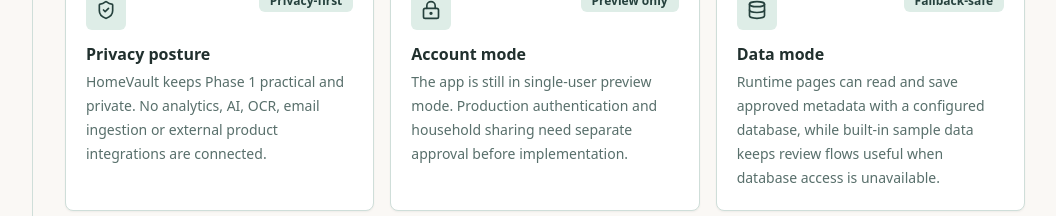
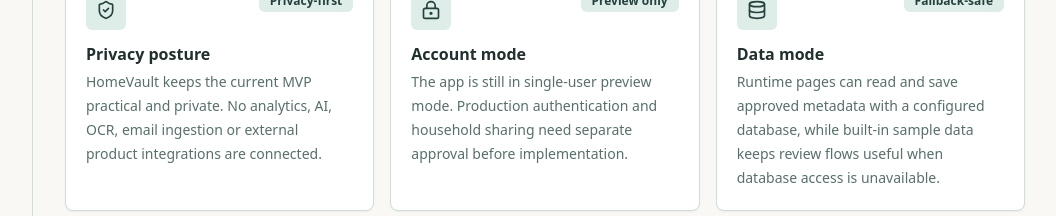
Before and after one commit to LatinMaestro/HomeVault, a Next.js app: page /settings in a window 1280 px wide. Shown: the part 1155-1371 px from the top of the page, without its empty margins (223-1279 px from the left). Built offline with nearby package versions, Linux system fonts and the light colour scheme; no server answers; the database is empty.

Commit message:
Refresh Settings privacy copy

```diff
--- a/src/app/settings/page.tsx
+++ b/src/app/settings/page.tsx
@@ -21,7 +21,7 @@ export const dynamic = "force-dynamic";
 const readinessCards = [
   {
     title: "Privacy posture",
-    description: "HomeVault keeps Phase 1 practical and private. No analytics, AI, OCR, email ingestion or external product integrations are connected.",
+    description: "HomeVault keeps the current MVP practical and private. No analytics, AI, OCR, email ingestion or external product integrations are connected.",
     badge: "Privacy-first",
     icon: ShieldCheck,
   },
```
